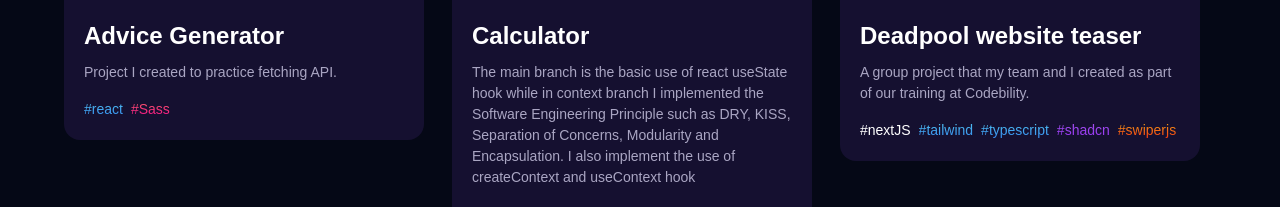
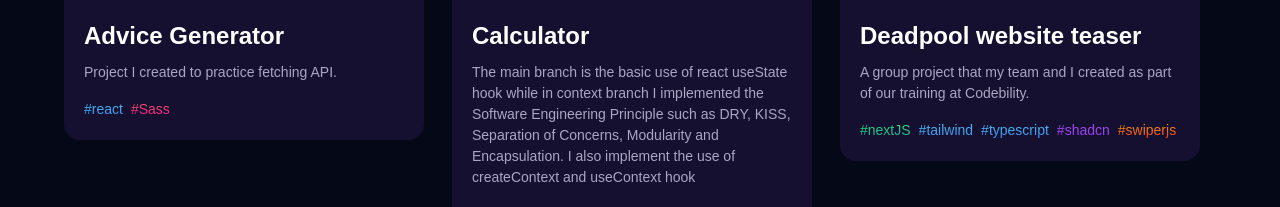
Before and after one commit to arvee0220/portfolio, a React (Vite) app: page / in a window 1280 px wide. Shown: the part 3079-3286 px from the top of the page. Built offline with nearby package versions, Linux system fonts and the light colour scheme.

Commit message:
Modify deadpool name color

```diff
--- a/src/constants/constants.js
+++ b/src/constants/constants.js
@@ -184,7 +184,7 @@ const projects = [
 		tags: [
 			{
 				name: "nextJS",
-				color: "red-text-gradient",
+				color: "green-text-gradient",
 			},
 			{
 				name: "tailwind",
```
